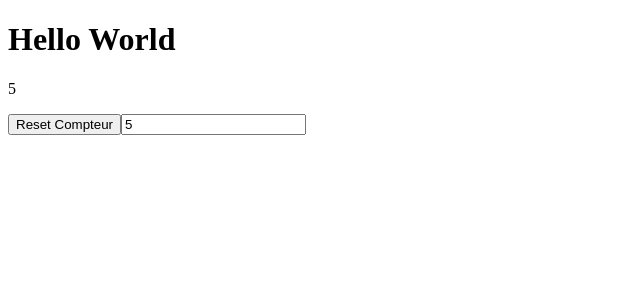
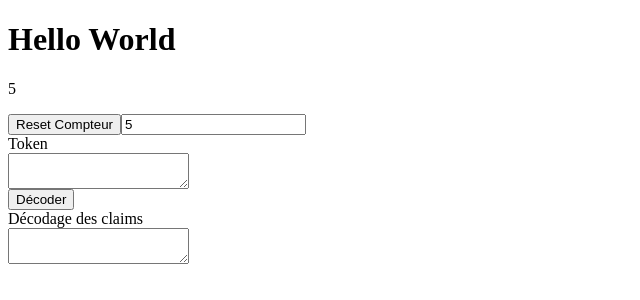
Before and after one commit to Maxime0043/intro-vuejs-exo1, a Vue app: page / in a window 1280 px wide. Shown: the top 300 px of the page, without its empty margins (0-640 px from the left). Built offline with nearby package versions, Linux system fonts and the light colour scheme.

Commit message:
OK : Exo 3 - Implémentation d'un champs texte pour pouvoir décoder les claims d'un JWT

```diff
--- a/src/App.vue
+++ b/src/App.vue
@@ -1,7 +1,10 @@
 <script setup>
 import { ref } from "vue";
+import * as jose from "jose";
 
 const compteur = ref(0);
+const token = ref("");
+const decodedToken = ref("");
 
 setInterval(() => {
   compteur.value++;
@@ -10,15 +13,39 @@ setInterval(() => {
 function resetCompteur() {
   compteur.value = 0;
 }
+
+function decodeToken() {
+  const claims = jose.decodeJwt(token.value);
+  decodedToken.value = JSON.stringify(claims);
+}
 </script>
 
 <template>
   <div>
     <h1>Hello World</h1>
     <p>{{ compteur }}</p>
-    <button v-on:click="resetCompteur()">Reset Compteur</button>
-    <input type="number" v-model="compteur" />
+
+    <div>
+      <button v-on:click="resetCompteur()">Reset Compteur</button>
+      <input type="number" v-model="compteur" />
+    </div>
+
+    <div class="column">
+      <label>Token</label>
+      <textarea v-model="token"></textarea>
+      <button v-on:click="decodeToken()">Décoder</button>
+      <label>Décodage des claims</label>
+      <textarea v-model="decodedToken"></textarea>
+    </div>
   </div>
 </template>
 
-<style></style>
+<style scoped>
+.column {
+  display: flex;
+  flex-direction: column;
+}
+.column > * {
+  width: max-content;
+}
+</style>
```
